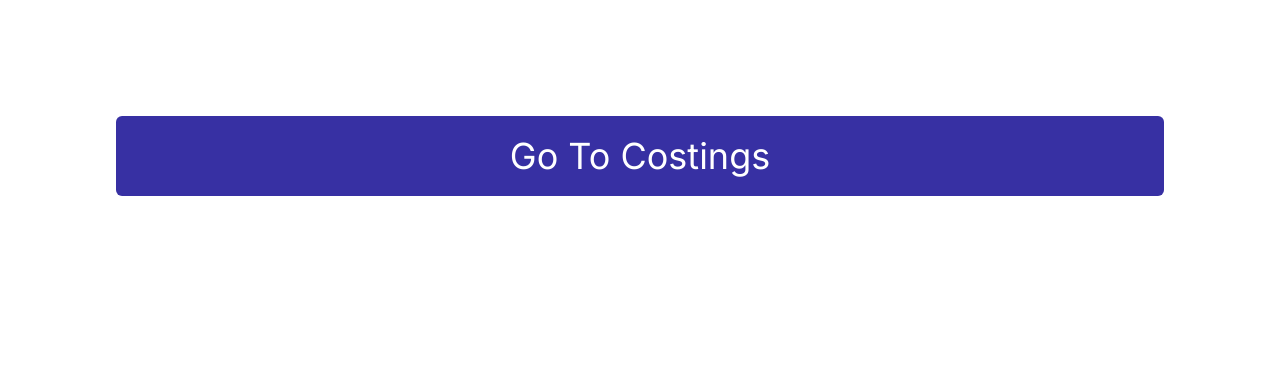
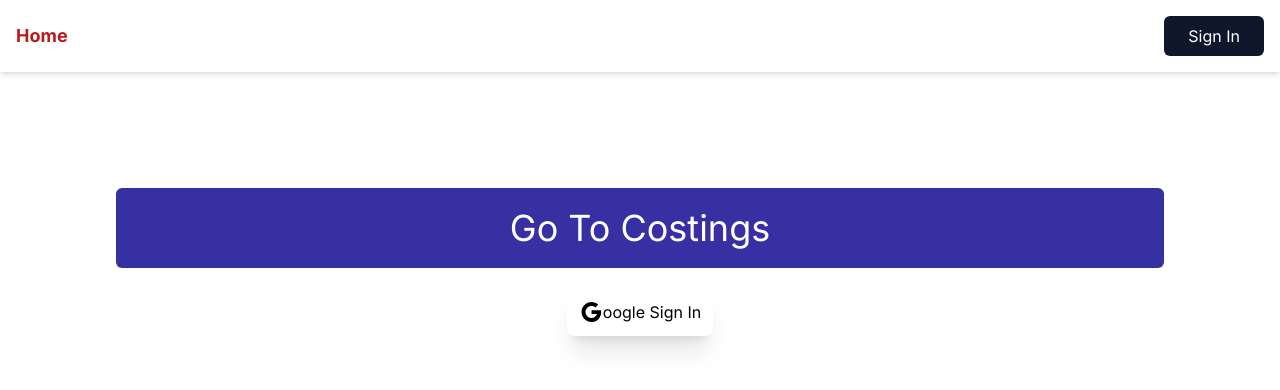
Before and after one commit to RadheyaM/Next-Testing, a Next.js app: page / in a window 1280 px wide. Shown: the top 390 px of the page. Built offline with nearby package versions, Linux system fonts and the light colour scheme.

Commit message:
add a sign in button, header

```diff
--- a/app/layout.js
+++ b/app/layout.js
@@ -1,5 +1,6 @@
 import { Inter } from "next/font/google";
 import "./globals.css";
+import Navbar from "@/components/navigation/NavBar";
 
 const inter = Inter({ subsets: ["latin"] });
 
@@ -11,7 +12,12 @@ export const metadata = {
 export default function RootLayout({ children }) {
   return (
     <html lang="en">
-      <body className={inter.className}>{children}</body>
+      <body className={inter.className}>
+        <div className="max-w-8xl mx-auto">
+          <Navbar />
+          {children}
+        </div>
+      </body>
     </html>
   );
 }
--- a/app/page.js
+++ b/app/page.js
@@ -1,3 +1,4 @@
+import UserInfo from "@/components/auth/UserInfo";
 import Link from "next/link";
 
 export default function Home() {
@@ -6,6 +7,9 @@ export default function Home() {
       <div className="flex text-center font-white-500 justify-center bg-indigo-800 text-white text-4xl p-5 rounded-md">
         <Link href={'/costing'}>Go To Costings</Link>
       </div>
+      <div className="grid place-items-center m-5">
+        <UserInfo />
+      </div>
     </main>
   );
 }
--- /dev/null
+++ b/components/auth/SignInBtn.js
@@ -0,0 +1,9 @@
+import GoogleIcon from '@mui/icons-material/Google';
+
+export default function SignInBtn () {
+    return (
+        <button className='flex items-center shadow-xl rounded-lg p-3'>
+            <GoogleIcon /> oogle Sign In
+        </button>
+    )
+}
--- /dev/null
+++ b/components/auth/UserInfo.js
@@ -0,0 +1,7 @@
+import SignInBtn from "./SignInBtn";
+
+export default function UserInfo() {
+    return (
+        <SignInBtn />
+    )
+}
--- /dev/null
+++ b/components/navigation/NavBar.js
@@ -0,0 +1,12 @@
+import Link from "next/link"
+
+export default function Navbar () {
+    return (
+        <div className="p-4 flex justify-between items-center shadow-md">
+            <Link className="font-bold text-lg text-red-700" href={"/"}>
+                Home
+            </Link>
+            <button className="bg-slate-900 text-white px-6 py-2 rounded-md">Sign In</button>
+        </div>
+    )
+}
```
